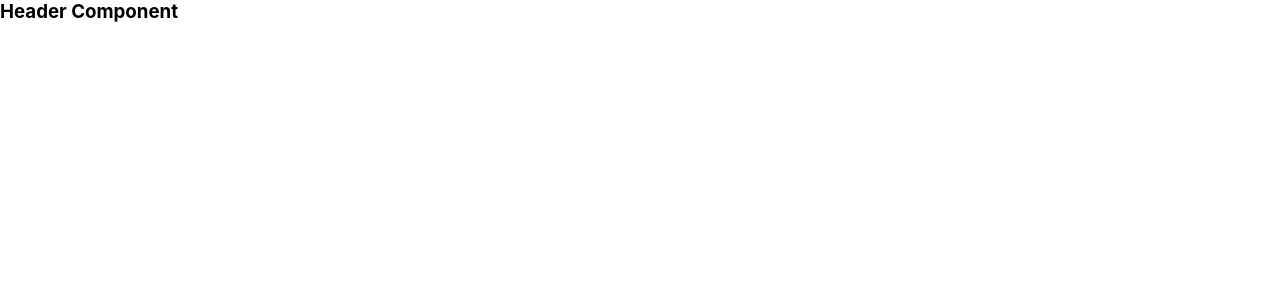
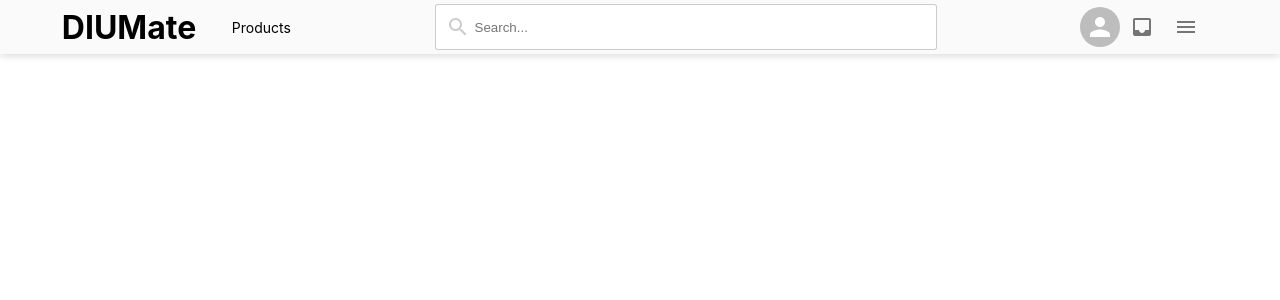
Before and after one commit to Sabbir2809/diu-smart-problem-solving-forum, a React (Create React App) app: page / in a window 1280 px wide. Shown: the top 300 px of the page. Built offline with nearby package versions, Linux system fonts and the light colour scheme.

Commit message:
Header Component Design Done

```diff
--- a/package.json
+++ b/package.json
@@ -3,6 +3,9 @@
   "version": "0.1.0",
   "private": true,
   "dependencies": {
+    "@emotion/react": "^11.10.5",
+    "@emotion/styled": "^11.10.5",
+    "@mui/icons-material": "^5.10.16",
     "@mui/material": "^5.10.16",
     "@reduxjs/toolkit": "^1.9.0",
     "@testing-library/jest-dom": "^5.16.5",
--- a/src/App.js
+++ b/src/App.js
@@ -3,7 +3,7 @@ import Header from './components/Header/Header';
 
 function App() {
   return (
-    <div className='App'>
+    <div>
       <Header></Header>
     </div>
   );
--- a/src/components/Header/Header.css
+++ b/src/components/Header/Header.css
@@ -0,0 +1,107 @@
+header {
+  display: flex;
+  position: sticky;
+  top: 0px;
+  z-index: 1000;
+  min-height: 5vh;
+}
+
+.header-container {
+  display: flex;
+  flex-direction: row;
+  width: 100%;
+  align-items: center;
+  justify-content: space-around;
+  background-color: rgb(251, 250, 250);
+  box-shadow: 0px 0.5px 8px rgba(0, 0, 0, 0.178);
+}
+
+.header-left {
+  display: flex;
+  flex-direction: row;
+  align-items: center;
+  margin-top: 0 10px;
+}
+
+.header-left > h1 {
+  width: 150px;
+  object-fit: contain;
+  padding: 0;
+  cursor: pointer;
+}
+
+.header-left > h3 {
+  font-weight: 400;
+  font-size: 14px;
+  margin: 0 10px;
+  padding: 5px 10px;
+  cursor: pointer;
+}
+
+.header-left > h3:hover {
+  background-color: #ddd;
+  border-radius: 30px;
+}
+
+.header-middle {
+  display: flex;
+  flex-direction: row;
+  align-items: center;
+}
+
+.header-search-container {
+  display: flex;
+  padding: 10px 10px;
+  margin-right: 10px;
+  background-color: #fff;
+  border-radius: 3px;
+  border: 1px solid rgba(34, 34, 34, 0.233);
+}
+
+.header-search-container > input {
+  border: none;
+  width: 100%;
+  margin-left: 5px;
+  outline: none;
+}
+
+.header-search-container > .MuiSvgIcon-root {
+  color: #ccc;
+}
+
+.header-right {
+  display: flex;
+}
+
+.header-right-container {
+  display: flex;
+  align-items: center;
+  padding: 5px 10px;
+}
+
+.header-right-container > .MuiSvgIcon-root {
+  color: rgba(0, 0, 0, 0.534);
+  padding: 10px 5px;
+  margin: 0 5px;
+  cursor: pointer;
+}
+
+.header-right-container > .MuiSvgIcon-root:hover {
+  background-color: #ddd;
+  color: #000;
+}
+
+@media screen and (max-width: 768px) {
+  .header-middle {
+    display: none;
+  }
+}
+
+@media screen and (min-width: 768px) {
+  .header-middle {
+    width: calc(20 * 2vw);
+  }
+  .header-search-container {
+    width: 100%;
+  }
+}
--- a/src/components/Header/Header.js
+++ b/src/components/Header/Header.js
@@ -1,11 +1,33 @@
 import React from 'react';
 import './Header.css';
+import SearchIcon from '@mui/icons-material/Search';
+import InboxIcon from '@mui/icons-material/Inbox';
+import MenuIcon from '@mui/icons-material/Menu';
+import { Avatar } from '@mui/material';
 
 const Header = () => {
   return (
-    <div>
-      <h3>Header Component</h3>
-    </div>
+    <header>
+      <div className='header-container'>
+        <div className='header-left'>
+          <h1>DIUMate</h1>
+          <h3>Products</h3>
+        </div>
+        <div className='header-middle'>
+          <div className='header-search-container'>
+            <SearchIcon />
+            <input type='search' name='search' placeholder='Search...' />
+          </div>
+        </div>
+        <div className='header-right'>
+          <div className='header-right-container'>
+            <Avatar />
+            <InboxIcon />
+            <MenuIcon />
+          </div>
+        </div>
+      </div>
+    </header>
   );
 };
 
```
Also changed, not shown: 1 other file (tests, documents, lock files or other folders).
